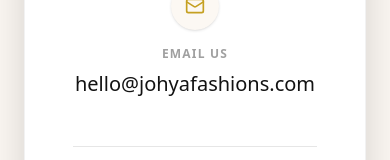
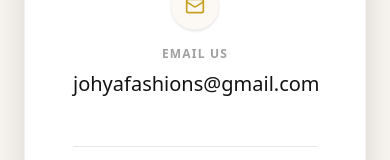
Before and after one commit to MSAHARSHREDDY/Johya_Fashions_Website, a React (Vite) app: page /contact in a window 390 px wide. Shown: the part 579-739 px from the top of the page. Built offline with nearby package versions, Linux system fonts and the light colour scheme.

Commit message:
fix: update contact information
Update business email address and phone number to the current contact details.

```diff
--- a/src/data/index.ts
+++ b/src/data/index.ts
@@ -568,8 +568,8 @@ export const gallery: GalleryItem[] = [
 export const contactInfo: ContactInfo = {
   brand: 'JOHYA FASHIONS',
   tagline: 'Fashion For Every Generation',
-  email: 'hello@johyafashions.com',
-  phone: '8897464497',
+  email: 'johyafashions@gmail.com',
+  phone: '6301071131',
   address: 'Mallampet, Hyderabad',
   socials: {
     instagram: '#',
```
